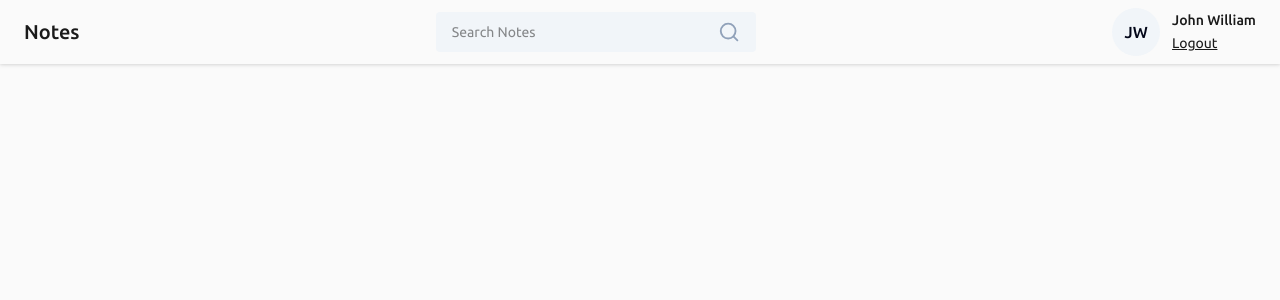
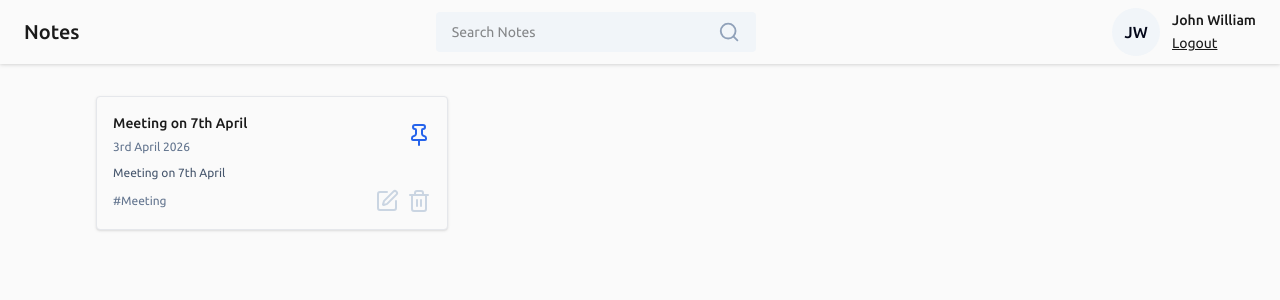
Before and after one commit to avicious/notes-app, a React (Vite) app in the folder frontend/: page /dashboard in a window 1280 px wide. Shown: the top 300 px of the page. Built offline with nearby package versions, Linux system fonts and the light colour scheme.

Commit message:
NoteCard Added: JSX added to NoteCard component

```diff
--- /dev/null
+++ b/frontend/src/components/Cards/NoteCard.jsx
@@ -0,0 +1,47 @@
+import { Pin, SquarePen, Trash } from "lucide-react";
+
+const NoteCard = ({
+  title,
+  date,
+  content,
+  tags,
+  isPinned,
+  onEdit,
+  onDelete,
+  onPinNote,
+}) => {
+  return (
+    <div className="border border-gray-200 rounded p-4 bg-ghost shadow-sm transition-all duration-300 ease-in-out hover:-translate-y-1.5 hover:shadow-xl hover:scale-[1.02]">
+      <div className="flex items-center justify-between">
+        <div>
+          <h3 className="text-sm font-medium">{title}</h3>
+          <span className="text-xs text-slate-500">{date}</span>
+        </div>
+
+        <Pin
+          className={`cursor-pointer ${isPinned ? "text-accent" : "text-slate-300"}`}
+          onClick={onPinNote}
+        />
+      </div>
+
+      <p className="text-xs text-slate-600 mt-2">{content?.slice(0, 60)}</p>
+
+      <div className="flex items-center justify-between mt-2">
+        <div className="text-xs text-slate-500">{tags}</div>
+
+        <div className="flex items-center gap-2">
+          <SquarePen
+            className="text-slate-300 hover:text-green-600 cursor-pointer"
+            onClick={onEdit}
+          ></SquarePen>
+          <Trash
+            className="text-slate-300 hover:text-red-500 cursor-pointer"
+            onClick={onDelete}
+          ></Trash>
+        </div>
+      </div>
+    </div>
+  );
+};
+
+export default NoteCard;
--- a/frontend/src/index.css
+++ b/frontend/src/index.css
@@ -30,4 +30,10 @@
   .btn-primary {
     @apply w-full text-sm bg-accent text-ghost p-2 rounded my-1 hover:bg-accent/80 cursor-pointer;
   }
+
+  .app-container {
+    @apply mx-auto max-w-6xl px-4 sm:px-6 lg:px-8;
+  }
+
+
 }
--- a/frontend/src/pages/Home/Home.jsx
+++ b/frontend/src/pages/Home/Home.jsx
@@ -1,9 +1,25 @@
+import NoteCard from "../../components/Cards/NoteCard";
 import Navbar from "../../components/Navbar/Navbar";
 
 const Home = () => {
   return (
     <>
       <Navbar />
+
+      <div className="app-container">
+        <div className="grid grid-cols-3 gap-4 mt-8">
+          <NoteCard
+            title="Meeting on 7th April"
+            date="3rd April 2026"
+            content="Meeting on 7th April"
+            tags="#Meeting"
+            isPinned={true}
+            onEdit={() => {}}
+            onDelete={() => {}}
+            onPinNote={() => {}}
+          />
+        </div>
+      </div>
     </>
   );
 };
```
